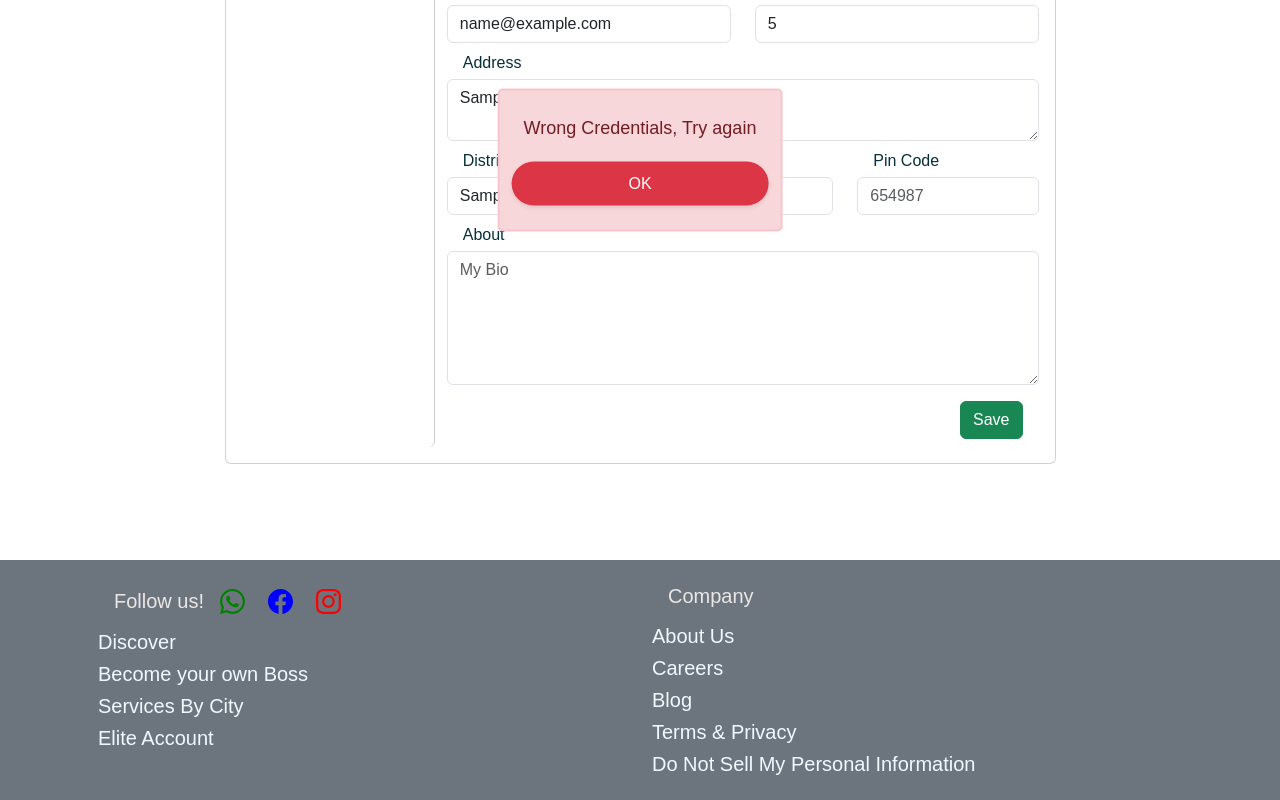
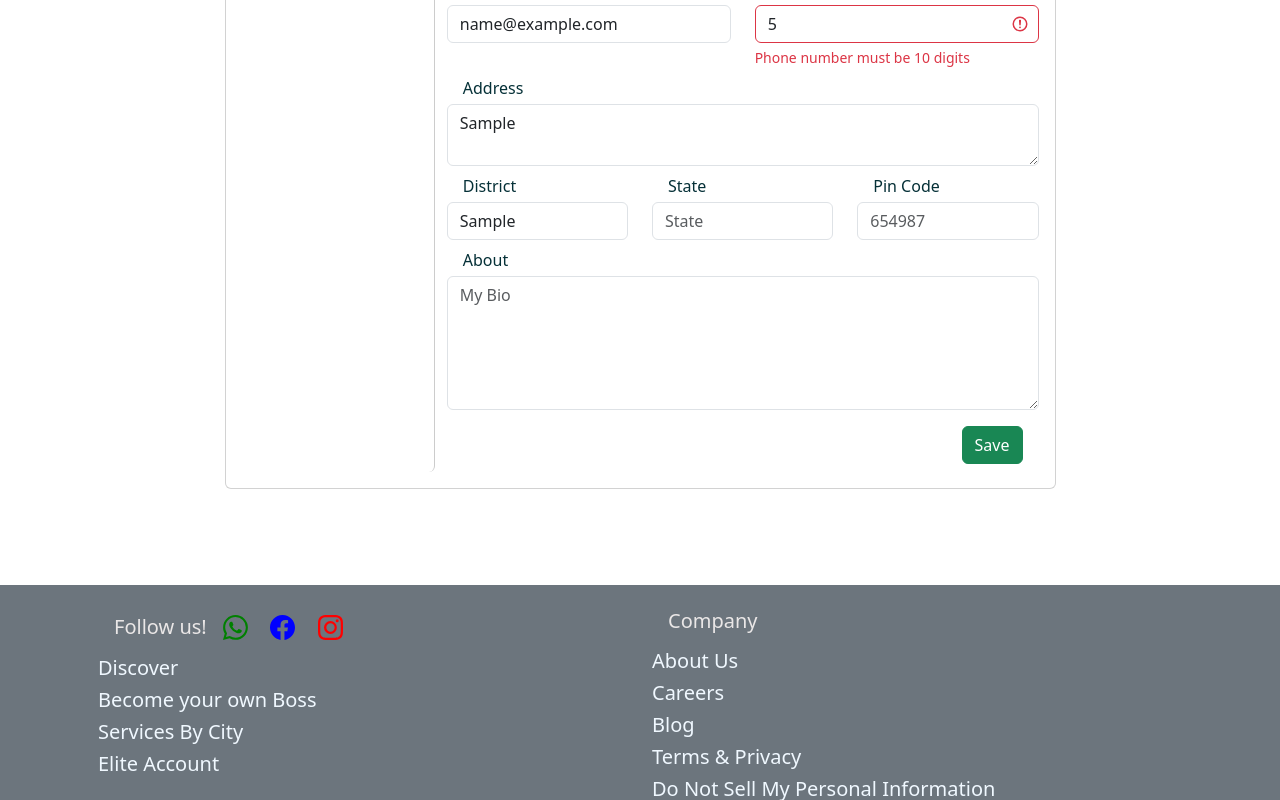
Before and after one commit to rahul-binu/Blue-Collar-Gigs, a React (Vite) app in the folder bcg-frontend/: page /profile in a window 1280 px wide. Both pictures are taken after typing "name@example.com", "name@example.com", "name@example.com", "5", "Sample", "Sample" into the empty fields and a click on the button "Save". Shown: the part 604-1404 px from the top of the page. Built offline with nearby package versions, Linux system fonts and the light colour scheme; no server answers.

Commit message:
added time  to the nave bar

```diff
--- a/bcg-frontend/src/assets/components/Navbar.jsx
+++ b/bcg-frontend/src/assets/components/Navbar.jsx
@@ -11,6 +11,7 @@ import AuthService from '../services/AuthService';
 import { getProfileAction } from '../config/user';
 import { getUserDetails } from '../services/profile';
 import { UserType } from './utils/UserLocalStoreVal';
+import CurrentTime from './utils/CurrentTime';
 
 function Navbar() {
 
@@ -145,9 +146,13 @@ function Navbar() {
         <>
             <div className="container-fluid">
                 <div className="row navbar">
+                    <div className="col-lg-4 col-sm-6 col-md-6 webName d-flex align-items-center" onClick={goToHome}>
+                    <img src="/images/gearSpin2.gif" alt="" style={{ height: '50px', paddingLeft: '10%' }} />
 
-                    <div className="col-lg-3 col-sm-6 col-md-6 webName d-flex align-items-center" onClick={goToHome}>
-                        <img src="/images/gearSpin.gif" alt="" style={{ height: '60px' }} />
+                        <div className="text-dark text-center">
+                            <CurrentTime />
+
+                        </div>
                         <h2 className="ps-4 mb-0" >
                             <a href='' className='blueCollarGigsTitle text-decoration-none'>Blue Collar Gigs</a>
                         </h2>
--- a/bcg-frontend/src/assets/components/Profile.jsx
+++ b/bcg-frontend/src/assets/components/Profile.jsx
@@ -5,7 +5,7 @@ import { createProfile, getProfileData, updateProfileAPI } from "../services/pro
 import { uploadToCloudinary } from './utils/uploadToCloudinary';
 import ProfileSide from "./profile/profileSide";
 import ErrorPop from './ESMessage/ErrorPop';
-import SuccessPop from'./ESMessage/SuccessPop';
+import SuccessPop from './ESMessage/SuccessPop';
 
 function Profile() {
 
@@ -26,6 +26,13 @@ function Profile() {
     const [aboutUser, setAboutUser] = useState('');
     const [profileid, setProfileId] = useState('');
     const [profilePic, setProfilePhoto] = useState('');
+
+    const [errors, setErrors] = useState({
+        userEmail: '', profileFirstName: '', district: '',
+        address: '', profileLastName: '', userPhone: '',
+        state: '', pincode: '', aboutUser: ''
+    });
+
 
     // const [isLoading, setLoading] = useState(false);
     //const userId = 12;
@@ -67,15 +74,17 @@ function Profile() {
             address, district, state, pincode, aboutUser, profilePic
         };
 
-
+        if (formValidation()) {
             createProfile(profile).then((response) => {
                 console.log(response.data);
                 //  navigate('/');
                 setSuccessMessage("Profile created successfully")
             }).catch(error => {
                 console.log(error);
-            setErrorMessage("Wrong Credentials, Try again" );
+                setErrorMessage("Wrong Credentials, Try again");
             })
+        }
+
     }
 
     function updateProfile(e) {
@@ -88,14 +97,17 @@ function Profile() {
 
         console.log(newprofile);
 
+        if (formValidation()) {
+
             updateProfileAPI(newprofile, userId).then((response) => {
                 console.log(response.data);
                 setSuccessMessage("Profile updated successfully")
                 // navigate('/');
             }).catch(error => {
                 console.log(error);
-            setErrorMessage("Oops! Something unexpected occurred while processing your request" );
+                setErrorMessage("Oops! Something unexpected occurred while processing your request");
             })
+        }
     }
 
     function submitButton() {
@@ -121,6 +133,91 @@ function Profile() {
             return (<img src={profilePic} alt="" id='profilePhoto' />)
         }
     }
+
+    function formValidation() {
+        let valid = true;
+        const errorsCopy = { ...errors };
+
+        if (!userEmail.trim()) {
+            errorsCopy.userEmail = 'Please make sure your email is provided';
+            valid = false;
+        } else {
+            errorsCopy.userEmail = '';
+        }
+
+        // Profile First Name Validation
+        if (!profileFirstName.trim()) {
+            errorsCopy.profileFirstName = 'Please provide your first name';
+            valid = false;
+        } else {
+            errorsCopy.profileFirstName = '';
+        }
+
+        // District Validation
+        // if (!district.trim()) {
+        //     errorsCopy.district = 'Please provide your district';
+        //     valid = false;
+        // } else {
+        //     errorsCopy.district = '';
+        // }
+
+        // // Address Validation
+        // if (!address.trim()) {
+        //     errorsCopy.address = 'Please provide your address';
+        //     valid = false;
+        // } else {
+        //     errorsCopy.address = '';
+        // }
+
+        // Profile Last Name Validation
+        if (!profileLastName.trim()) {
+            errorsCopy.profileLastName = 'Please provide your last name';
+            valid = false;
+        } else {
+            errorsCopy.profileLastName = '';
+        }
+
+        // User Phone Validation
+        if (!userPhone.trim()) {
+            errorsCopy.userPhone = 'Please provide your phone number';
+            valid = false;
+        } else if (userPhone.trim().length !== 10) {
+            errorsCopy.userPhone = 'Phone number must be 10 digits';
+            valid = false;
+        } else {
+            errorsCopy.userPhone = '';
+        }
+
+
+        // State Validation
+        // if (!state.trim()) {
+        //     errorsCopy.state = 'Please provide your state';
+        //     valid = false;
+        // } else {
+        //     errorsCopy.state = '';
+        // }
+
+        // Pincode Validation
+        // if (!pincode.trim()) {
+        //     errorsCopy.pincode = 'Please provide your pincode';
+        //     valid = false;
+        // } else {
+        //     errorsCopy.pincode = '';
+        // }
+
+        // About User Validation
+        // if (!aboutUser.trim()) {
+        //     errorsCopy.aboutUser = 'Please provide some information about yourself';
+        //     valid = false;
+        // } else {
+        //     errorsCopy.aboutUser = '';
+        // }
+
+        setErrors(errorsCopy);
+
+        return valid;
+    }
+
 
     return (
         <>
@@ -178,17 +275,18 @@ function Profile() {
                                             <label htmlFor="" className="mx-3 mb-1">First Name</label>
                                             <input type='email' autoComplete="new-password"
                                                 onChange={(e) => setProfileFirstName(e.target.value)}
-                                                className='form-control' value={profileFirstName}
+                                                className={`form-control ${errors.profileFirstName ? 'is-invalid' : ''}`}
+                                                value={profileFirstName}
                                                 placeholder="First Name" />
-                                            {/* {errors.email && <div className='invalid-feedback'>{errors.email}</div>} */}
+                                            {errors.profileFirstName && <div className='invalid-feedback'>{errors.profileFirstName}</div>}
                                         </div>
                                         <div className="col text-start">
                                             <label htmlFor="" className="mx-3 mb-1">Last Name</label>
                                             <input type='email' autoComplete="new-password"
                                                 onChange={(e) => setProfileLastName(e.target.value)}
-                                                className='form-control' value={profileLastName}
+                                                className={`form-control ${errors.profileLastName ? 'is-invalid' : ''}`} value={profileLastName}
                                                 placeholder="Last Name" />
-                                            {/* {errors.email && <div className='invalid-feedback'>{errors.email}</div>} */}
+                                            {errors.profileLastName && <div className='invalid-feedback'>{errors.profileLastName}</div>}
                                         </div>
                                     </div>
 
@@ -196,11 +294,15 @@ function Profile() {
                                         <div className="col text-start">
                                             <div className="form-group">
                                                 <label htmlFor="" className="mx-3 mb-1">Email</label>
-                                                <input type='email' autoComplete="new-password"
+                                                <input
+                                                    type='email'
+                                                    autoComplete="new-password"
                                                     onChange={(e) => setUserEmail(e.target.value)}
-                                                    className='form-control' value={userEmail}
-                                                    placeholder="user@example.com" />
-                                                {/* {errors.email && <div className='invalid-feedback'>{errors.email}</div>} */}
+                                                    className={`form-control ${errors.userEmail ? 'is-invalid' : ''}`}
+                                                    value={userEmail}
+                                                    placeholder="user@example.com"
+                                                />
+                                                {errors.userEmail && <div className='invalid-feedback'>{errors.userEmail}</div>}
                                             </div>
                                         </div>
 
@@ -210,9 +312,9 @@ function Profile() {
                                                 <label htmlFor="" className="mx-3 mb-1">Mobile</label>
                                                 <input type='number' autoComplete="new-password" value={userPhone}
                                                     onChange={(e) => setUserPhone(e.target.value)}
-                                                    className='form-control'
+                                                    className={`form-control ${errors.userPhone ? 'is-invalid' : ''}`}
                                                     placeholder="9876543210" />
-                                                {/* {errors.email && <div className='invalid-feedback'>{errors.email}</div>} */}
+                                                {errors.userPhone && <div className='invalid-feedback'>{errors.userPhone}</div>}
                                             </div>
                                         </div>
                                     </div>
@@ -221,9 +323,11 @@ function Profile() {
                                         <div className="col mb-2 text-start">
                                             <div className="form-group">
                                                 <label className="mb-1 mx-3">Address</label>
-                                                <textarea className="form-control" rows="2" value={address}
+                                                <textarea className={`form-control ${errors.address ? 'is-invalid' : ''}`}
+                                                    rows="2" value={address}
                                                     onChange={(e) => setAddress(e.target.value)}
                                                     placeholder="House NO/Name, Street"></textarea>
+                                                {errors.address && <div className=''>{errors.address}</div>}
                                             </div>
                                         </div>
                                     </div>
@@ -232,7 +336,7 @@ function Profile() {
                                         <div className="col mb-2 text-start">
                                             <div className="form-group">
                                                 <label className="mb-1 mx-3">District</label>
-                                                <input type="text" className="form-control" rows="2"
+                                                <input type="text" className={`form-control ${errors.district ? 'is-invalid' : ''}`} rows="2"
                                                     value={district}
                                                     onChange={(e) => setDistrict(e.target.value)}
                                                     placeholder="District" />
--- a/bcg-frontend/src/assets/components/profile/profileSide.jsx
+++ b/bcg-frontend/src/assets/components/profile/profileSide.jsx
@@ -39,13 +39,13 @@ const ProfileSide = () => {
                     background: window.location.pathname === "/skill" ? "#ccc" : "white",
                     color: window.location.pathname === "/skill" ? "green" : "black"
                 }}
-                onClick={handleSkillClick}> <strong>Skill</strong></a>
+                onClick={handleSkillClick}> <strong>Professional data</strong></a>
 
-            <a className="list-group-item py-3"
+            {/* <a className="list-group-item py-3"
                 onClick={handleEducationClick}> <strong>Education</strong></a>
 
             <a className="list-group-item py-3"
-                onClick={handleCertificationClick}> <strong>Certification</strong></a>
+                onClick={handleCertificationClick}> <strong>Certification</strong></a> */}
 
         </div>
     );
--- /dev/null
+++ b/bcg-frontend/src/assets/components/utils/CurrentTime.js
@@ -0,0 +1,29 @@
+import React, { useState, useEffect } from 'react';
+
+function CurrentTime() {
+    const [currentTime, setCurrentTime] = useState('');
+
+    useEffect(() => {
+        const updateTime = () => {
+            const currentDate = new Date();
+            const hours = currentDate.getHours();
+            const minutes = currentDate.getMinutes();
+            const seconds = currentDate.getSeconds();
+
+            const formattedHours = hours < 10 ? `0${hours}` : hours;
+            const formattedMinutes = minutes < 10 ? `0${minutes}` : minutes;
+            const formattedSeconds = seconds < 10 ? `0${seconds}` : seconds;
+
+            setCurrentTime(`${formattedHours}:${formattedMinutes}:${formattedSeconds}`);
+        };
+
+        const intervalId = setInterval(updateTime, 1000);
+
+        return () => clearInterval(intervalId);
+    }, []);
+
+    // Return the current time string directly
+    return currentTime;
+}
+
+export default CurrentTime;
--- a/bcg-frontend/src/assets/styles/Navbar.css
+++ b/bcg-frontend/src/assets/styles/Navbar.css
@@ -1,9 +1,3 @@
-/* Enhance the font for a futuristic feel */
-body {
-    font-family: 'Arial', sans-serif;
-}
-
-/* Adjustments to .blueCollarGigsTitle */
 .blueCollarGigsTitle {
     color: black;
     font-size: 29px;
@@ -18,7 +12,7 @@ body {
 /* Adjustments to #loginRegister */
 #loginRegister {
     cursor: pointer;
-    color: #ff00ff; /* Magenta color */
+    color: black; /* Magenta color */
 }
 
 /* Adjustments to #profileIcon */
```
Also changed, not shown: bcg-frontend/public/images/gearSpin2.gif (added). Lines whose indentation alone changed are shown as unchanged.
